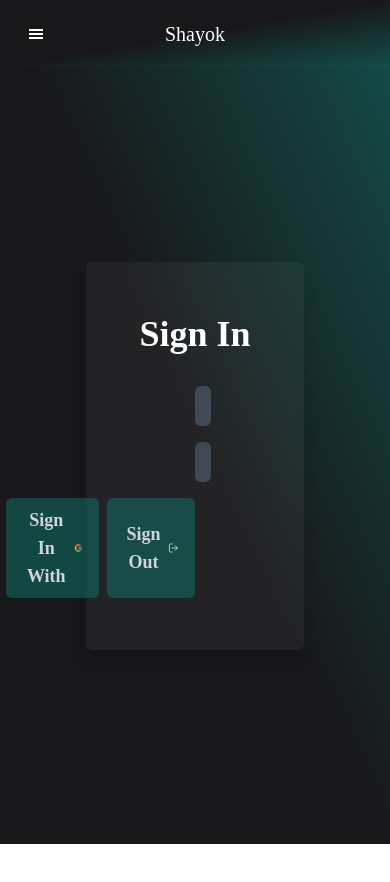
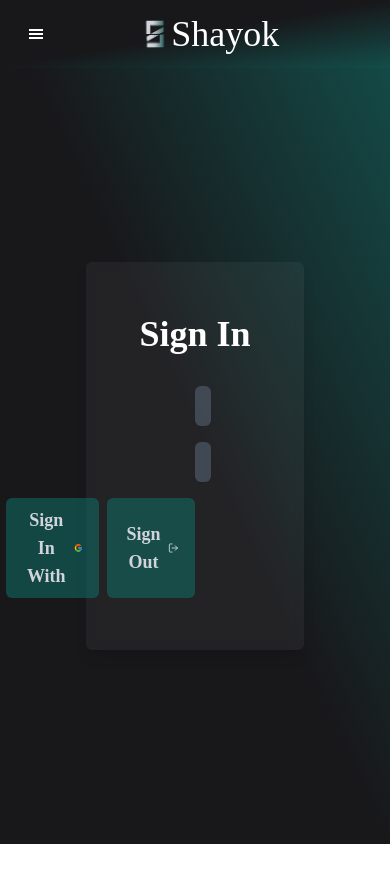
Before and after one commit to enohyn/shayok-portfolio, a React (Create React App) app: page /sign-in in a window 390 px wide. Shown: the top 882 px of the page. Built offline with nearby package versions, Linux system fonts and the light colour scheme.

Commit message:
Phase One Updated

```diff
--- a/src/assets/images/index.js
+++ b/src/assets/images/index.js
@@ -1,6 +1,7 @@
 const Images = {
-    brandLogo: require('./logo.svg').default,
+    // brandLogo: require('./logo.svg').default,
 
+    brandLogo: require("./logo.png"),
 
     shayokImage: require("./enohyn.png"),
 
--- a/src/components/Header.jsx
+++ b/src/components/Header.jsx
@@ -48,7 +48,7 @@ function Header() {
           <span className='w-1/3 flex justify-start'>
             <GiHamburgerMenu className='text-white' onClick={menuClick} />
           </span>
-          <ul className={` transition-all list-none capitalize w-2/3 h-screen absolute top-[65px] py-10 flex flex-col justify-start mobile-backdrops ${clickState ? `left-0` : '-left-full'}`}>
+          <ul className={` transition-all list-none capitalize w-2/3 h-screen absolute top-[8vh] py-10 flex flex-col justify-start mobile-backdrops ${clickState ? `left-0` : '-left-full'}`}>
             {MENU_PATHS.map((item, index) => (
               <li key={index} className={`${ListClass} py-5 w-full flex flex-col items-center`}>
                 <a href={item.path} className={`font-space focus:backdrops rounded-sm text-white w-full text-center py-3`}
@@ -69,7 +69,9 @@ function Header() {
             </li>
           </ul>
           <a className='inline-flex w-1/3 justify-center items-center' href='/shayok-portfolio'>
-            <h4 className='lg:brand-logo-text font-megrim text-xl text-white hover:text-teal-600 transition'>Shayok</h4>
+            <h4 className=' text-4xl font-megrim text-white hover:text-teal-600 transition inline-flex items-center'>
+              <img src={Images.brandLogo} className='h-8' alt="shayok" />
+              Shayok</h4>
           </a>
           <div className='flex gap-x-4 w-1/3 justify-end '>
           </div>
--- a/src/index.css
+++ b/src/index.css
@@ -58,10 +58,7 @@ div::-webkit-scrollbar-thumb:hover {
   p {
     @apply text-lg font-space xl:text-xl;
   }
-  img{
-   color: red;
 
-  }
 }
 
 @layer components {
```
Also changed, not shown: src/assets/images/logo.png (added).
